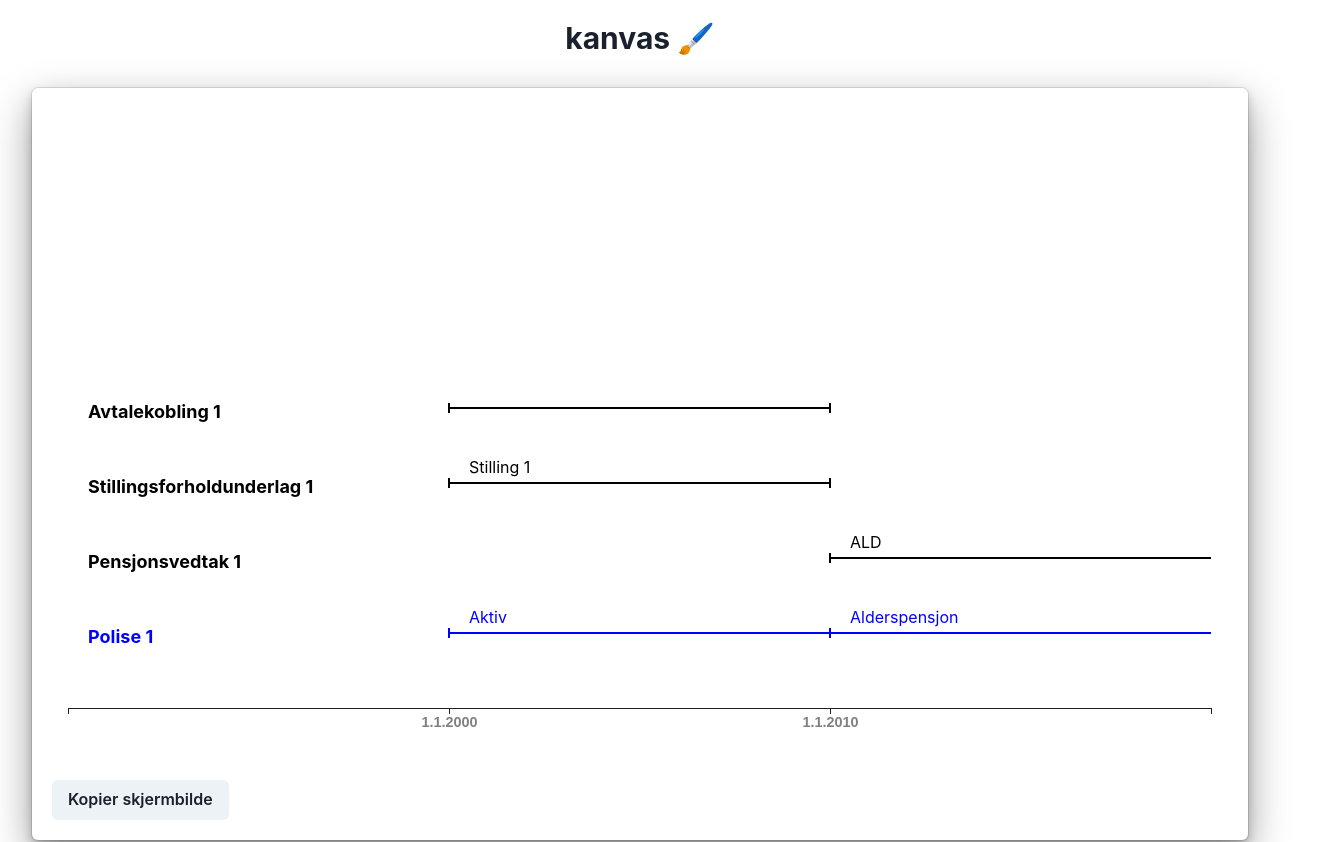
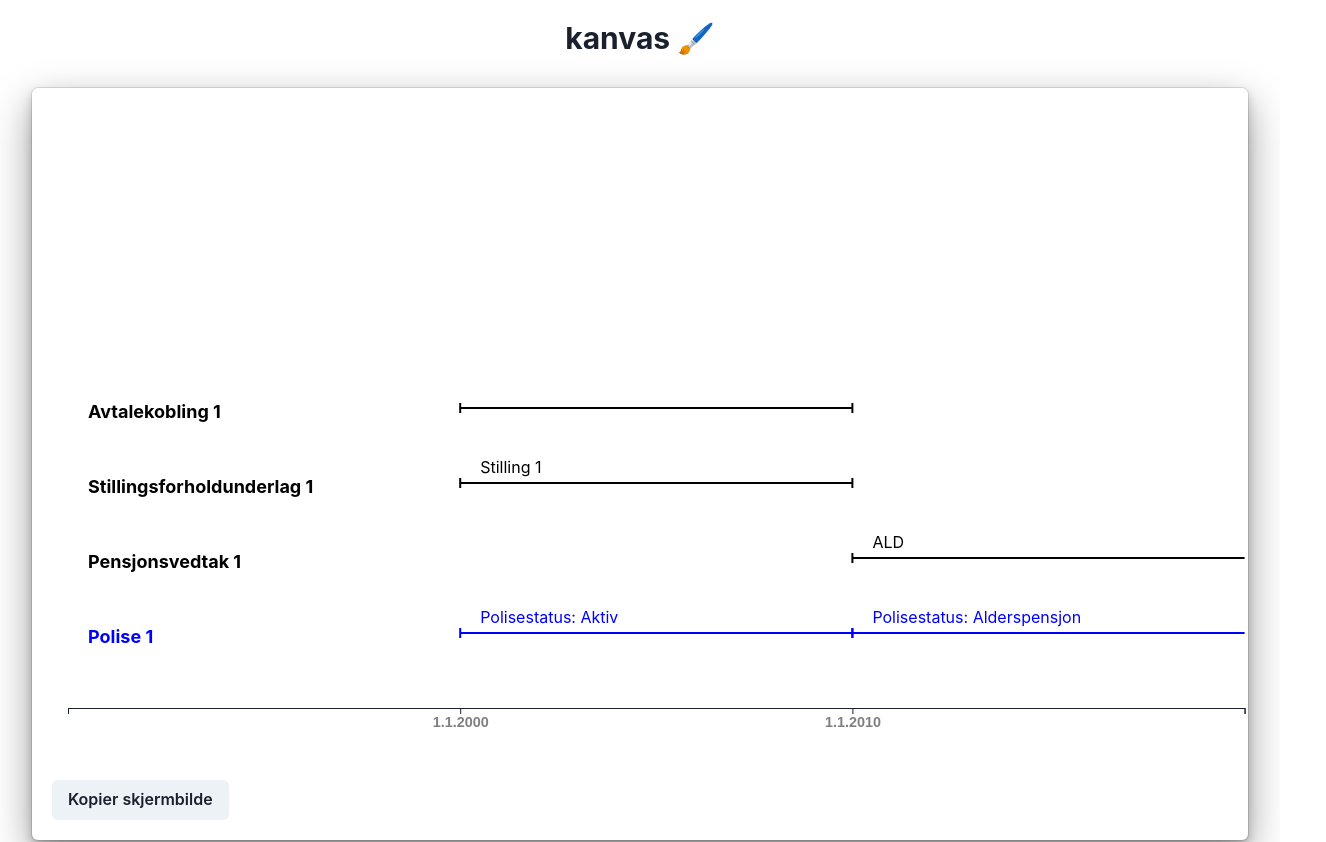
Before and after one commit to statens-pensjonskasse/kanvas, a React (Create React App) app: page / in a window 1280 px wide. Shown: the top 842 px of the page, 1326 px wide, since content can reach past the window. Built offline with nearby package versions, Linux system fonts and the light colour scheme; no server answers.

Commit message:
tilpasser visningen etter antallet perioder, tillater overflow

```diff
--- a/src/components/TidslinjeView.js
+++ b/src/components/TidslinjeView.js
@@ -49,11 +49,24 @@ export default function TidslinjerView() {
 
 
     const numTimelines = Math.max(...tidslinjer.map(t => t.posisjon), 5) - 1
+    const maksPerioder = Math.max(...tidslinjer.map(t => t.perioder.length))
+    const periodeStrl = Math.max(...(tidslinjer
+      .flatMap(t => t.perioder.map(p => p.egenskaper))
+      .flatMap(
+        egenskaper => ([
+          egenskaper.filter(egenskap => egenskap.startsWith("_")).join(", ").length,
+          egenskaper.filter(egenskap => !egenskap.startsWith("_")).join(", ").length
+        ])
+      )
+    ))
+    const periodeBredde = Math.max(periodeStrl * 0.7, 10)
+    const antallPeriodeBredde = Math.max(maksPerioder, 4)
 
     const timelineHeight = 150;
     const height = numTimelines * timelineHeight;
 
     svg.style("height", `${height}px`)
+    select(wrapperRef.current).style("min-width", `${antallPeriodeBredde * periodeBredde}em`)
 
     const yScale = scaleLinear()
       .domain([numTimelines, 0])
@@ -128,7 +141,6 @@ export default function TidslinjerView() {
           const fullTekst = Object.values(periode.filtrerteEgenskaper)
             .map(egenskap => egenskap.trim())
             .filter(egenskap => !egenskap.startsWith("_"))
-            .map(egenskap => egenskap.split(":").length > 1? egenskap.split(":")[1].trim(): egenskap)
             .join(", ")
 
           return (periode.antallPerioder <= 1 || fullTekst.length < periode.maksBokstaver) ? fullTekst : fullTekst
@@ -173,7 +185,6 @@ export default function TidslinjerView() {
             .map(egenskap => egenskap.trim())
             .filter(egenskap => egenskap.startsWith("_"))
             .map(egenskap => egenskap.slice(1))
-            .map(egenskap => egenskap.split(":").length > 1? egenskap.split(":")[1].trim(): egenskap)
             .join(", ")
 
           return (periode.antallPerioder <= 1 || fullTekst.length < periode.maksBokstaver) ? fullTekst : fullTekst
@@ -232,10 +243,11 @@ export default function TidslinjerView() {
       shadow={'dark-lg'}
       maxWidth={'95vw'}
       padding={'5'}
+      overflow={'auto'}
     >
-      <Container ref={wrapperRef} maxWidth={'100%'} marginBottom={'10'}>
+      <Container ref={wrapperRef} marginBottom={'10'}>
         <svg ref={svgRef} width={'100%'} />
-        <svg ref={xAxisRef} width={'110%'} height={'2em'} >
+        <svg ref={xAxisRef} width={'100%'} height={'2em'} >
           <g className="x-axis" />
         </svg>
       </Container>
```
